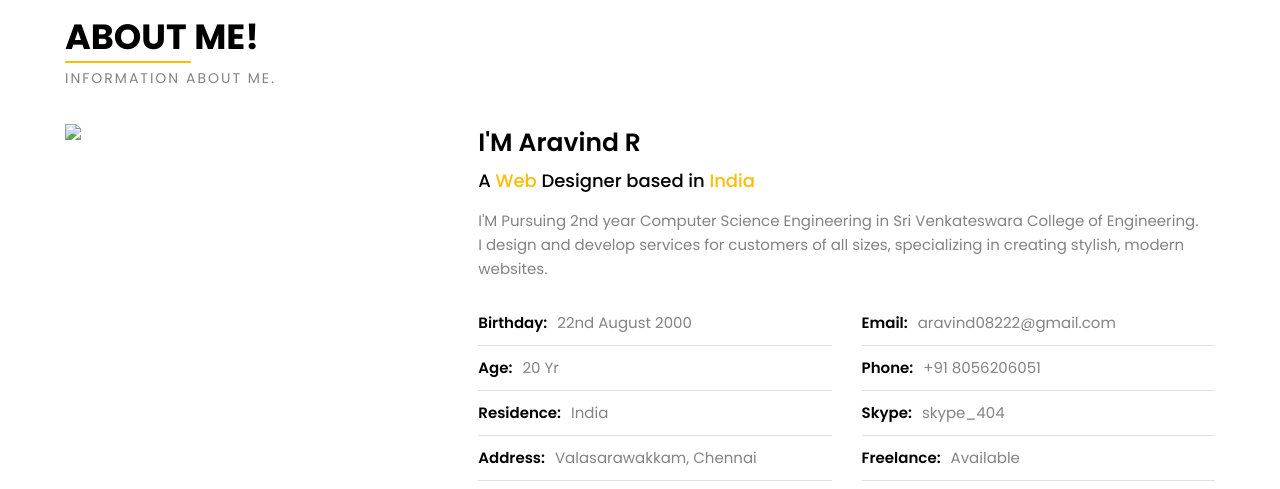
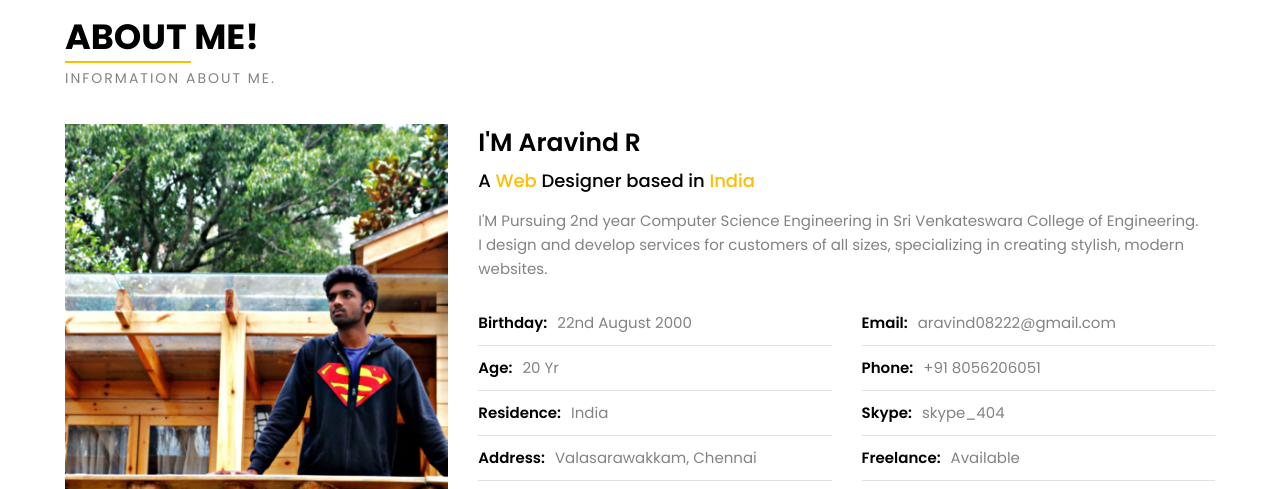
Before and after one commit to aravindr22/Design-Jam-Submission, a plain HTML site: page index.html in a window 1280 px wide. Shown: the part 920-1409 px from the top of the page. Drawn offline with Linux system fonts and the light colour scheme.

Commit message:
a word was missing
jpg is converted into jpeg

```diff
--- a/index.html
+++ b/index.html
@@ -59,7 +59,7 @@
                 <div class="about-content">
                     <div class="row">
                         <div class="img">
-                            <img src="images/ca.jpg" />
+                            <img src="images/ca.jpeg" />
                         </div>
                         <div class="text">
                             <h4>I'M Aravind R</h4>
```
